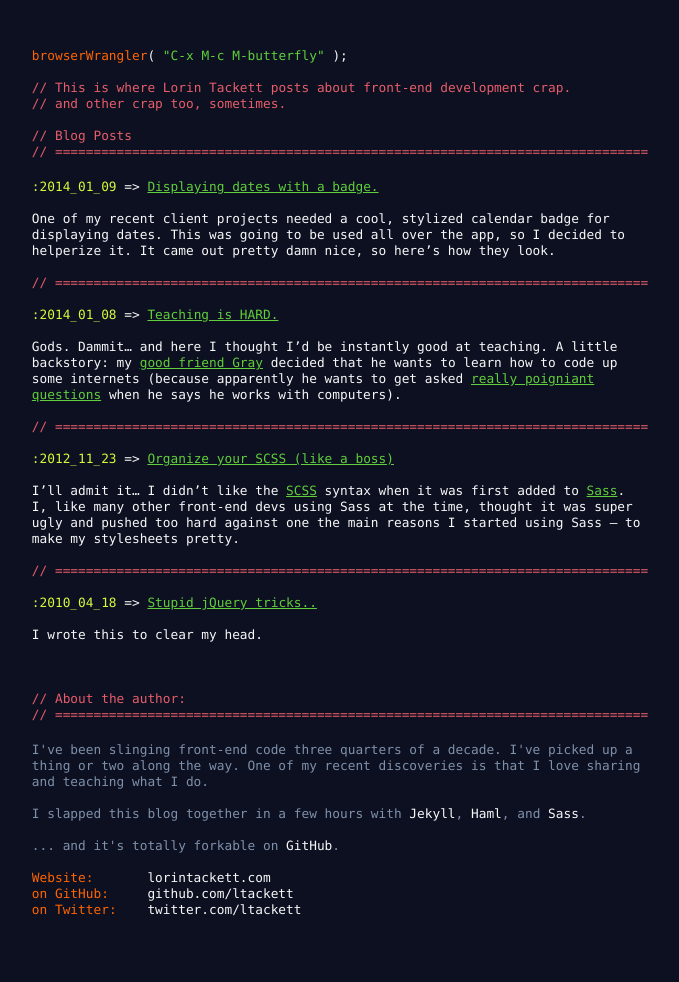
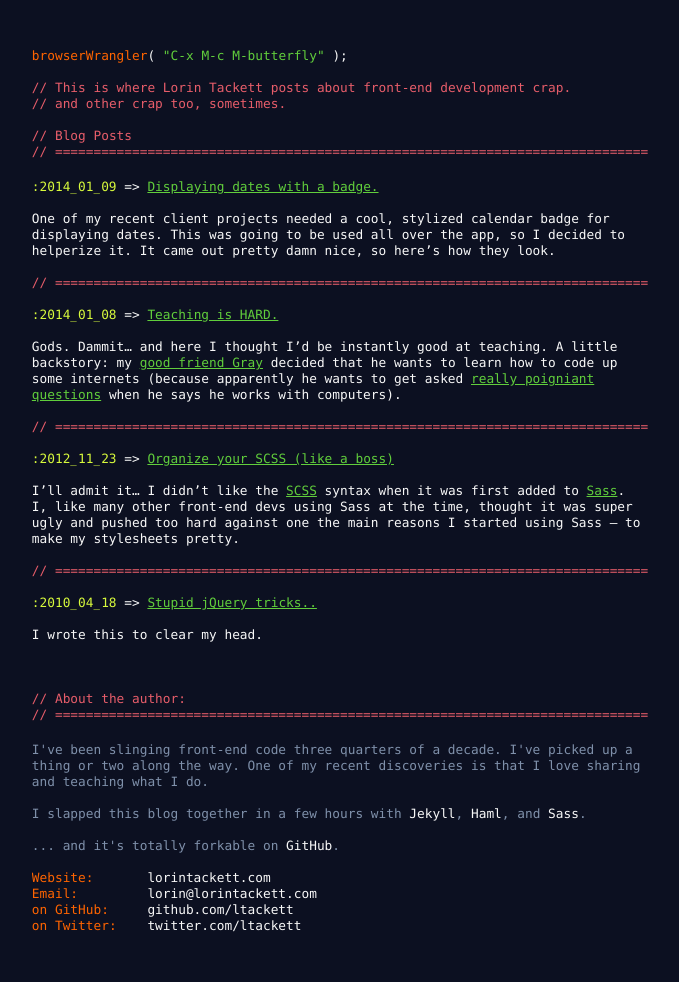
Before and after one commit to ltackett/ltackett.github.io, a Jekyll site: the page built from index.html, in a window 1280 px wide. Shown: the whole page, without its empty margins (300-979 px from the left). Built offline with Jekyll 4.4.1, drawn with Linux system fonts in a browser that asks for light colours; Markdown is read by kramdown in place of the engine named in the settings.

Commit message:
Updated email address.

```diff
--- a/_layouts/default.html
+++ b/_layouts/default.html
@@ -30,6 +30,8 @@
       <dl class='contact'>
         <dt>Website</dt>
         <dd><a href="http://lorintackett.com/">lorintackett.com</a></dd>
+        <dt>Email</dt>
+        <dd><a href="mailto:lorin@lorintackett.com">lorin@lorintackett.com</a></dd>
         <dt>on GitHub</dt>
         <dd><a href="http://github.com/">github.com/ltackett</a></dd>
         <dt>on Twitter</dt>
```
Also changed, not shown: 1 other file.
